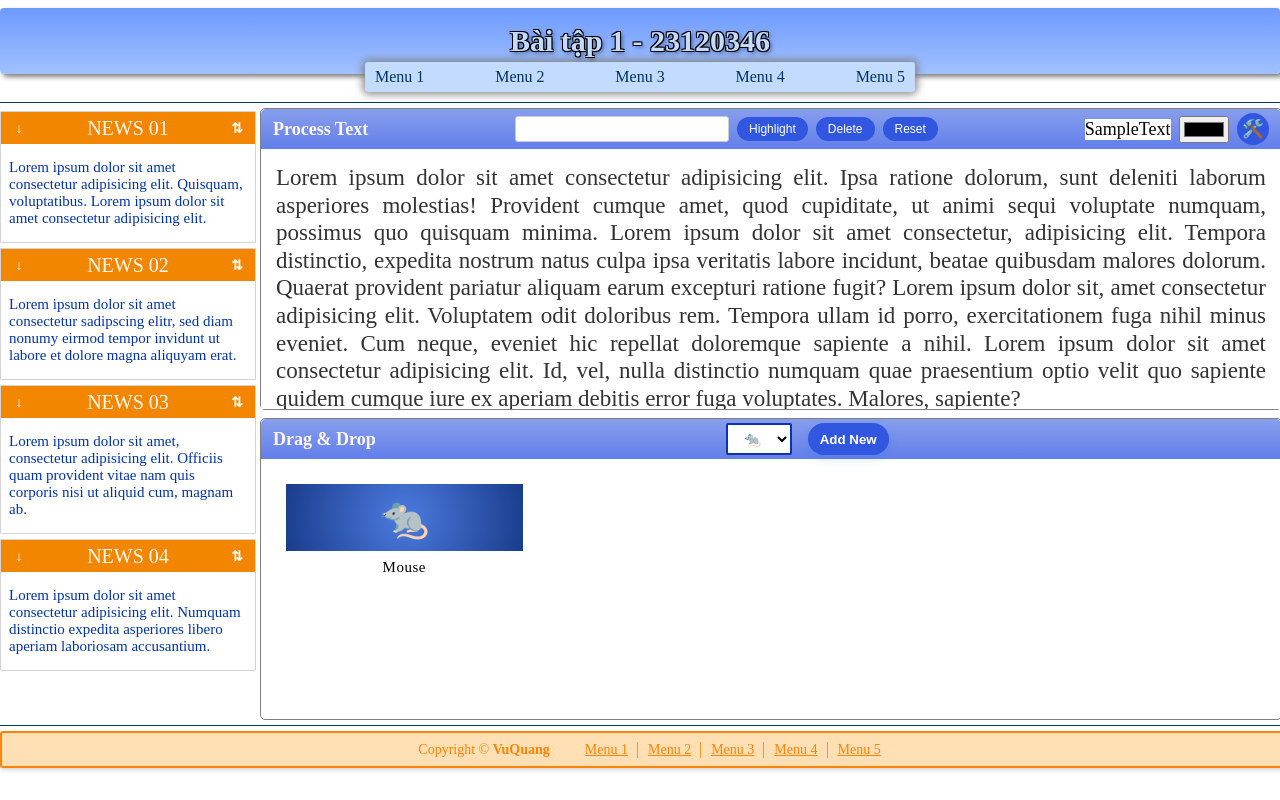
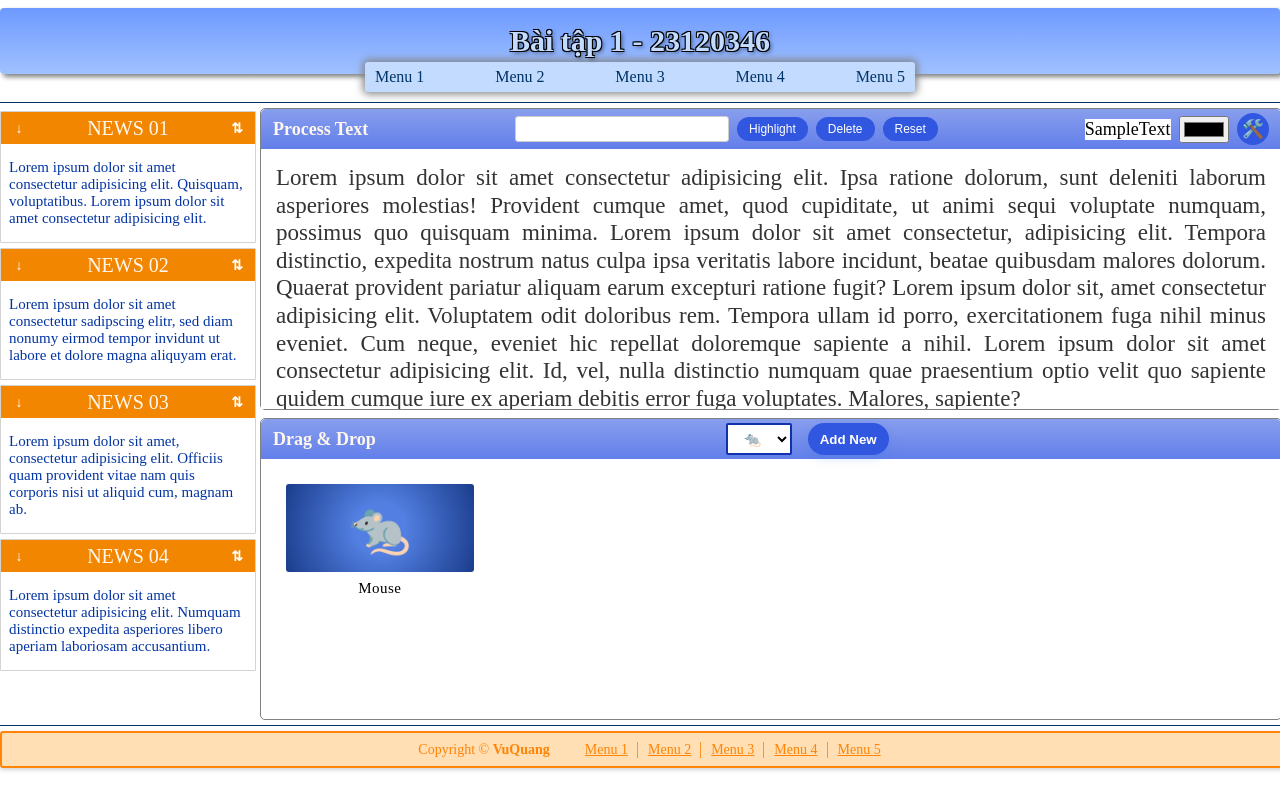
Before and after one commit to iXes5/Web-No1, a plain HTML site: page index.html in a window 1280 px wide. Both pictures are taken after a click on the button "Add New". Drawn offline with nearby package versions, Linux system fonts and the light colour scheme.

```diff
--- a/style.css
+++ b/style.css
@@ -341,11 +341,12 @@
 /* Zodiac box styles */
 .drag-drop-content {
     display: grid;
-    grid-template-columns: repeat(4, 1fr);
+    grid-template-columns: repeat(5, 1fr);
     gap: 8px;
     padding: 25px;
     min-height: 200px;
     position: relative;
+    align-content: start;
 }
 
 .zodiac-box {
@@ -354,7 +355,6 @@
     align-items: center;
     justify-content: stretch;
     width: 100%;
-    height: 100px;
     overflow: hidden;
     cursor: pointer;
     transition: transform 0.2s ease;
@@ -365,15 +365,16 @@
 .zodiac-icon-box {
     flex: 2;
     width: 100%;
-    height: 100%;
-    background: radial-gradient(circle at center, #4c7be0 0%, #1a3c8b 100%);
+    background: radial-gradient(circle at center, #527fe1 25%, #1a3c8b 100%);
+    border-radius: 3px;
     display: flex;
     align-items: center;
     justify-content: center;
+    padding: 15px 0;
 }
 
 .zodiac-emoji {
-    font-size: 40px;
+    font-size: 50px;
     color: white;
     user-select: none;
 }
@@ -393,8 +394,8 @@
     font-weight: 200;
     color: black;
     letter-spacing: 0.5px;
+    padding: 8px 0;
 }
-
 
 /* Ngăn chặn selection khi kéo */
 .zodiac-box {
```
